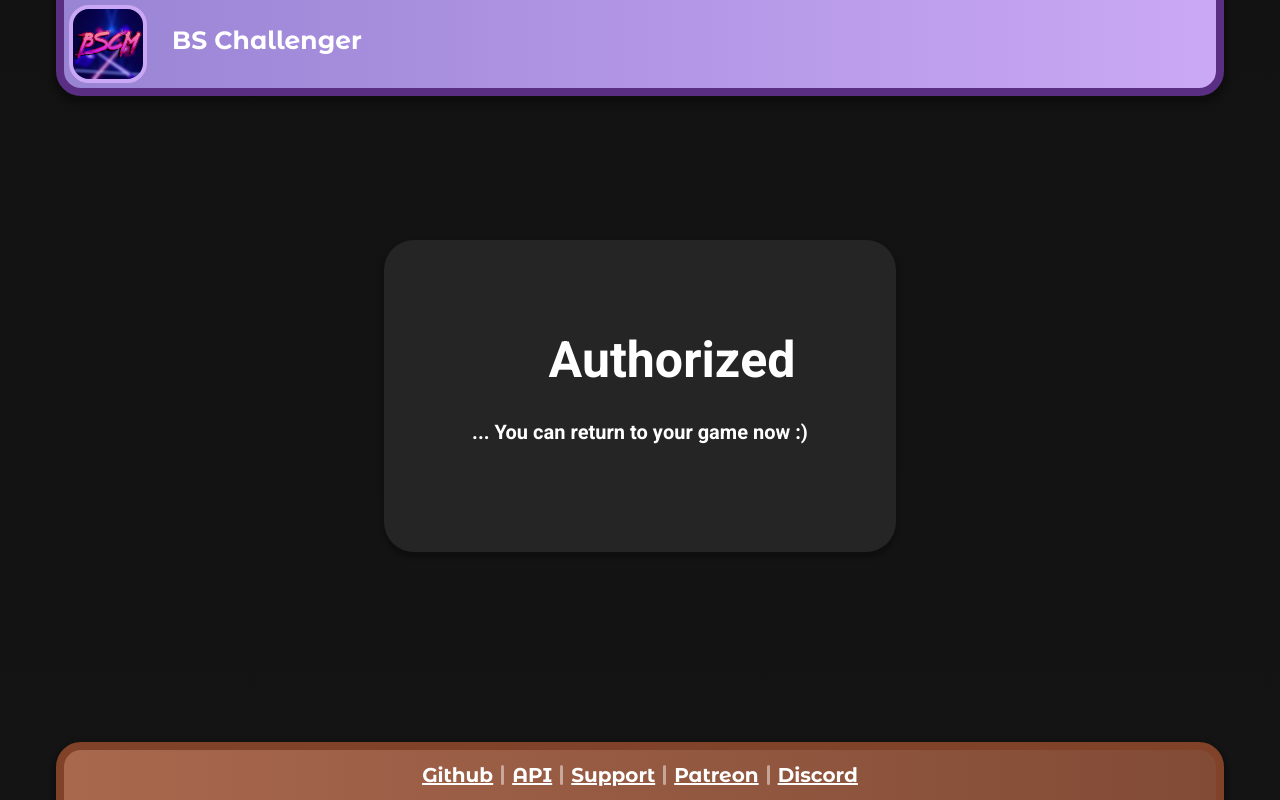
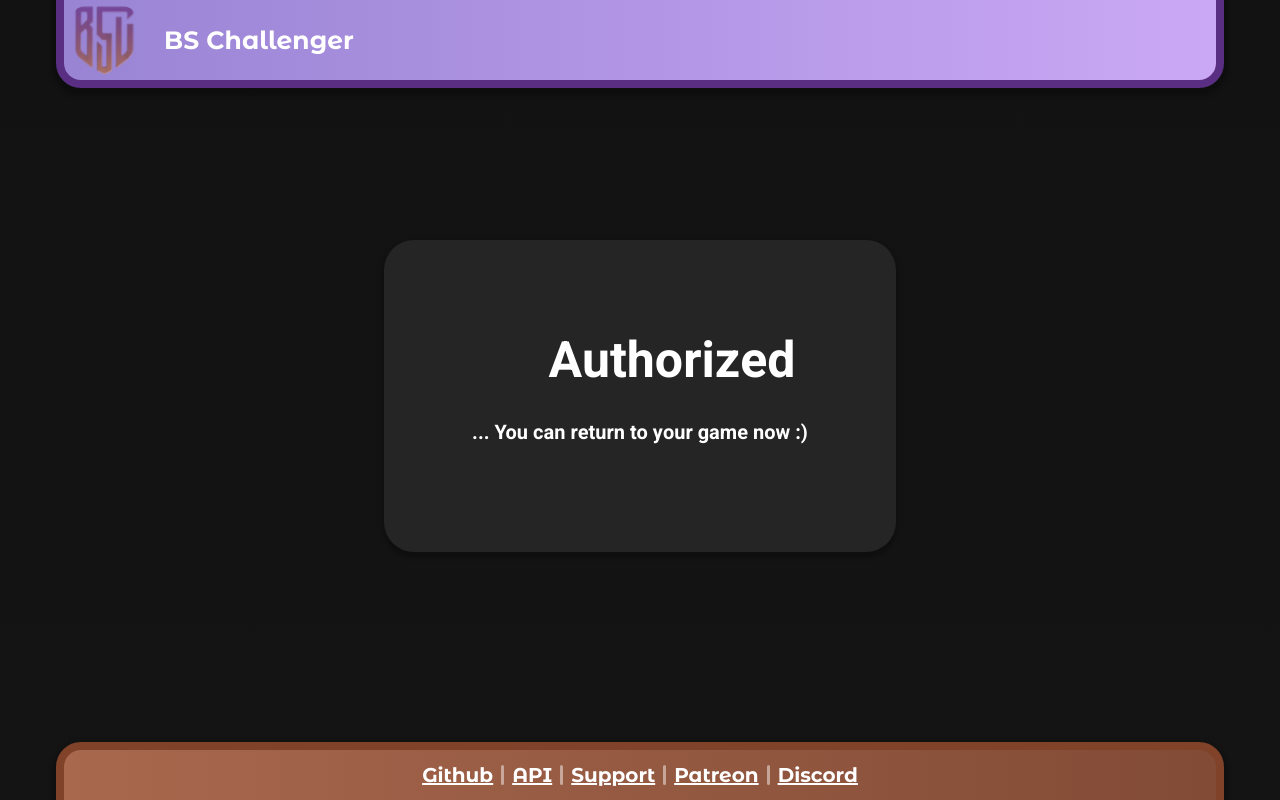
Before and after one commit to BS-Challenger/BS-Challenger.Website, a SvelteKit app in the folder app/: page /beatleader-callback in a window 1280 px wide. Built offline with nearby package versions, Linux system fonts and the light colour scheme; no server answers; some icons are missing.

Commit message:
Update logo

```diff
--- a/app/src/routes/Header.svelte
+++ b/app/src/routes/Header.svelte
@@ -26,9 +26,6 @@
 		margin: 5px;
 		flex-shrink: 0;
 		border-radius: 20px;
-		border: 4px solid #CAA8F5;
-		background: url("/favicon.png"), lightgray 50% / cover no-repeat;
-
 	}
 
 	.header {
```
Also changed, not shown: app/static/favicon.png.
